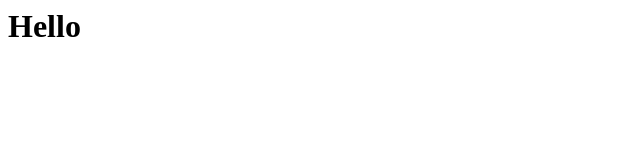
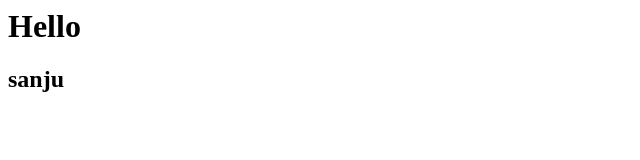
Before and after one commit to sanjukumar4771/skills-code-with-codespaces, a plain HTML site: page index.html in a window 1280 px wide. Shown: the full height of the page, 0-640 px from the left. Drawn offline with Linux system fonts and the light colour scheme.

Commit message:
Update index.html

```diff
--- a/index.html
+++ b/index.html
@@ -1,3 +1,4 @@
 <html>
   <h1>Hello</h1>
+  <H2>sanju</H2>
 </html>
```
